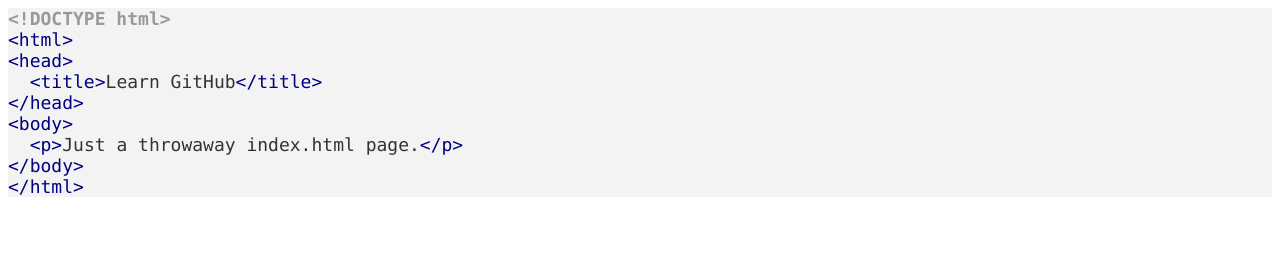
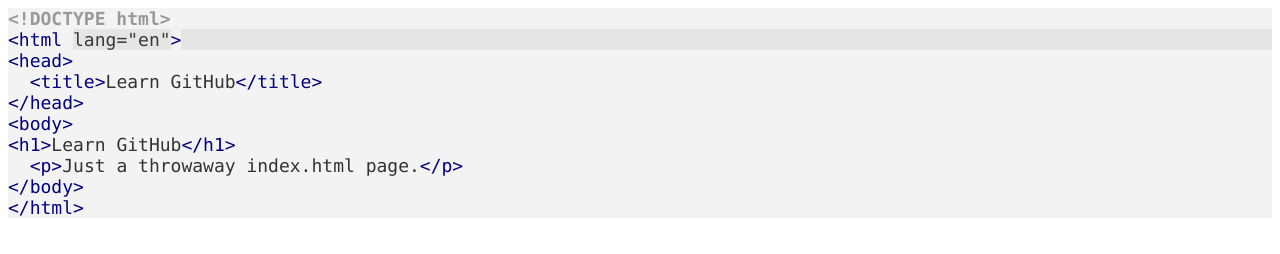
Before and after one commit to Slinkys/learn-github, a plain HTML site: page index.html in a window 1280 px wide. Drawn offline with Linux system fonts and the light colour scheme.

Commit message:
made requested changes for PR

```diff
--- a/index.html
+++ b/index.html
@@ -7,23 +7,27 @@
   <meta name="Generator" content="Cocoa HTML Writer">
   <meta name="CocoaVersion" content="1348.17">
   <style type="text/css">
-    p.p1 {margin: 0.0px 0.0px 0.0px 0.0px; line-height: 22.0px; font: 18.0px Menlo; color: #999999; -webkit-text-stroke: #999999; background-color: #f3f3f3}
-    p.p2 {margin: 0.0px 0.0px 0.0px 0.0px; line-height: 22.0px; font: 18.0px Menlo; color: #000080; -webkit-text-stroke: #000080; background-color: #f3f3f3}
-    p.p3 {margin: 0.0px 0.0px 0.0px 0.0px; line-height: 22.0px; font: 18.0px Menlo; color: #333333; -webkit-text-stroke: #333333; background-color: #f3f3f3}
+    p.p1 {margin: 0.0px 0.0px 0.0px 0.0px; font: 18.0px Menlo; color: #999999; -webkit-text-stroke: #999999; background-color: #f3f3f3}
+    p.p2 {margin: 0.0px 0.0px 0.0px 0.0px; font: 18.0px Menlo; color: #373a36; -webkit-text-stroke: #373a36; background-color: #e5e5e5}
+    p.p3 {margin: 0.0px 0.0px 0.0px 0.0px; font: 18.0px Menlo; color: #000080; -webkit-text-stroke: #000080; background-color: #f3f3f3}
+    p.p4 {margin: 0.0px 0.0px 0.0px 0.0px; line-height: 22.0px; font: 18.0px Menlo; color: #333333; -webkit-text-stroke: #333333; background-color: #f3f3f3}
+    p.p5 {margin: 0.0px 0.0px 0.0px 0.0px; font: 18.0px Menlo; color: #333333; -webkit-text-stroke: #333333; background-color: #f3f3f3}
     span.s1 {font-kerning: none}
-    span.s2 {font-kerning: none; color: #333333; -webkit-text-stroke: 0px #333333}
-    span.s3 {font-kerning: none; color: #000080; -webkit-text-stroke: 0px #000080}
+    span.s2 {font-kerning: none; color: #000080; background-color: #f3f3f3; -webkit-text-stroke: 0px #000080}
+    span.s3 {font-kerning: none; color: #333333; -webkit-text-stroke: 0px #333333}
+    span.s4 {font-kerning: none; color: #000080; -webkit-text-stroke: 0px #000080}
   </style>
 </head>
 <body>
 <p class="p1"><span class="s1"><b>&lt;!DOCTYPE html&gt;</b></span></p>
-<p class="p2"><span class="s1">&lt;html&gt;</span></p>
-<p class="p2"><span class="s1">&lt;head&gt;</span></p>
-<p class="p2"><span class="s2"><span class="Apple-converted-space">  </span></span><span class="s1">&lt;title&gt;</span><span class="s2">Learn GitHub</span><span class="s1">&lt;/title&gt;</span></p>
-<p class="p2"><span class="s1">&lt;/head&gt;</span></p>
-<p class="p2"><span class="s1">&lt;body&gt;</span></p>
-<p class="p3"><span class="s1"><span class="Apple-converted-space">  </span></span><span class="s3">&lt;p&gt;</span><span class="s1">Just a throwaway index.html page.</span><span class="s3">&lt;/p&gt;</span></p>
-<p class="p2"><span class="s1">&lt;/body&gt;</span></p>
-<p class="p2"><span class="s1">&lt;/html&gt;</span></p>
+<p class="p2"><span class="s2">&lt;html </span><span class="s1">lang="en"</span><span class="s2">&gt;</span></p>
+<p class="p3"><span class="s1">&lt;head&gt;</span></p>
+<p class="p3"><span class="s3"><span class="Apple-converted-space">  </span></span><span class="s1">&lt;title&gt;</span><span class="s3">Learn GitHub</span><span class="s1">&lt;/title&gt;</span></p>
+<p class="p3"><span class="s1">&lt;/head&gt;</span></p>
+<p class="p3"><span class="s1">&lt;body&gt;</span></p>
+<p class="p4"><span class="s4">&lt;h1&gt;</span><span class="s1">Learn GitHub</span><span class="s4">&lt;/h1&gt;</span></p>
+<p class="p5"><span class="s1"><span class="Apple-converted-space">  </span></span><span class="s4">&lt;p&gt;</span><span class="s1">Just a throwaway index.html page.</span><span class="s4">&lt;/p&gt;</span></p>
+<p class="p3"><span class="s1">&lt;/body&gt;</span></p>
+<p class="p3"><span class="s1">&lt;/html&gt;</span></p>
 </body>
 </html>
```
Also changed, not shown: 1 other file.
